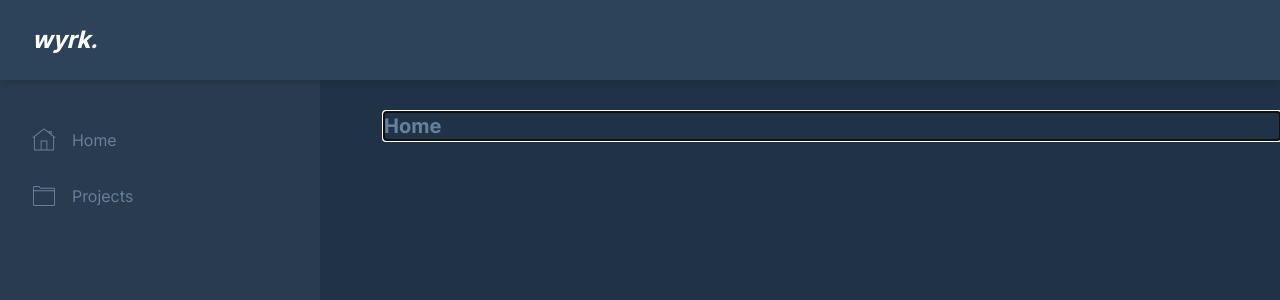
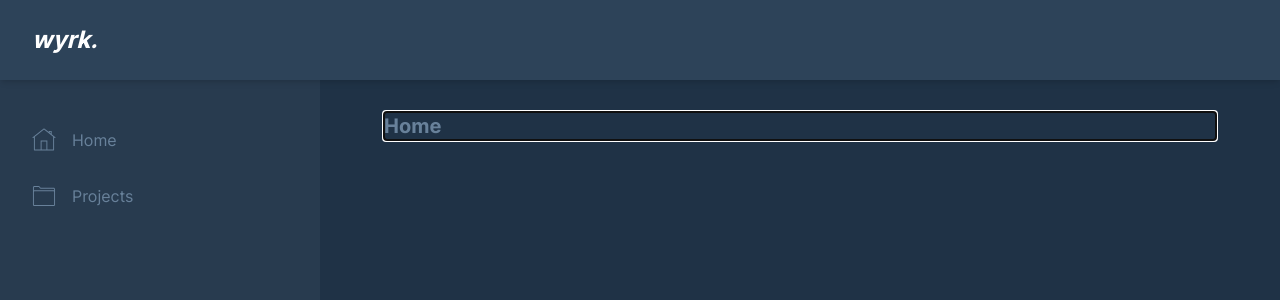
Before and after one commit to kerolol/wyrk, a Svelte app in the folder app/frontend/: page / in a window 1280 px wide. Shown: the top 300 px of the page. Built offline with nearby package versions, Linux system fonts and the light colour scheme.

Commit message:
add right padding to main container

```diff
--- a/app/frontend/src/components/Content.svelte
+++ b/app/frontend/src/components/Content.svelte
@@ -1,3 +1,3 @@
-<main class="h-full bg-wyrk-600 pt-28 pl-96">
+<main class="h-full bg-wyrk-600 pt-28 pl-96 pr-16">
     <slot></slot>
 </main>
```
